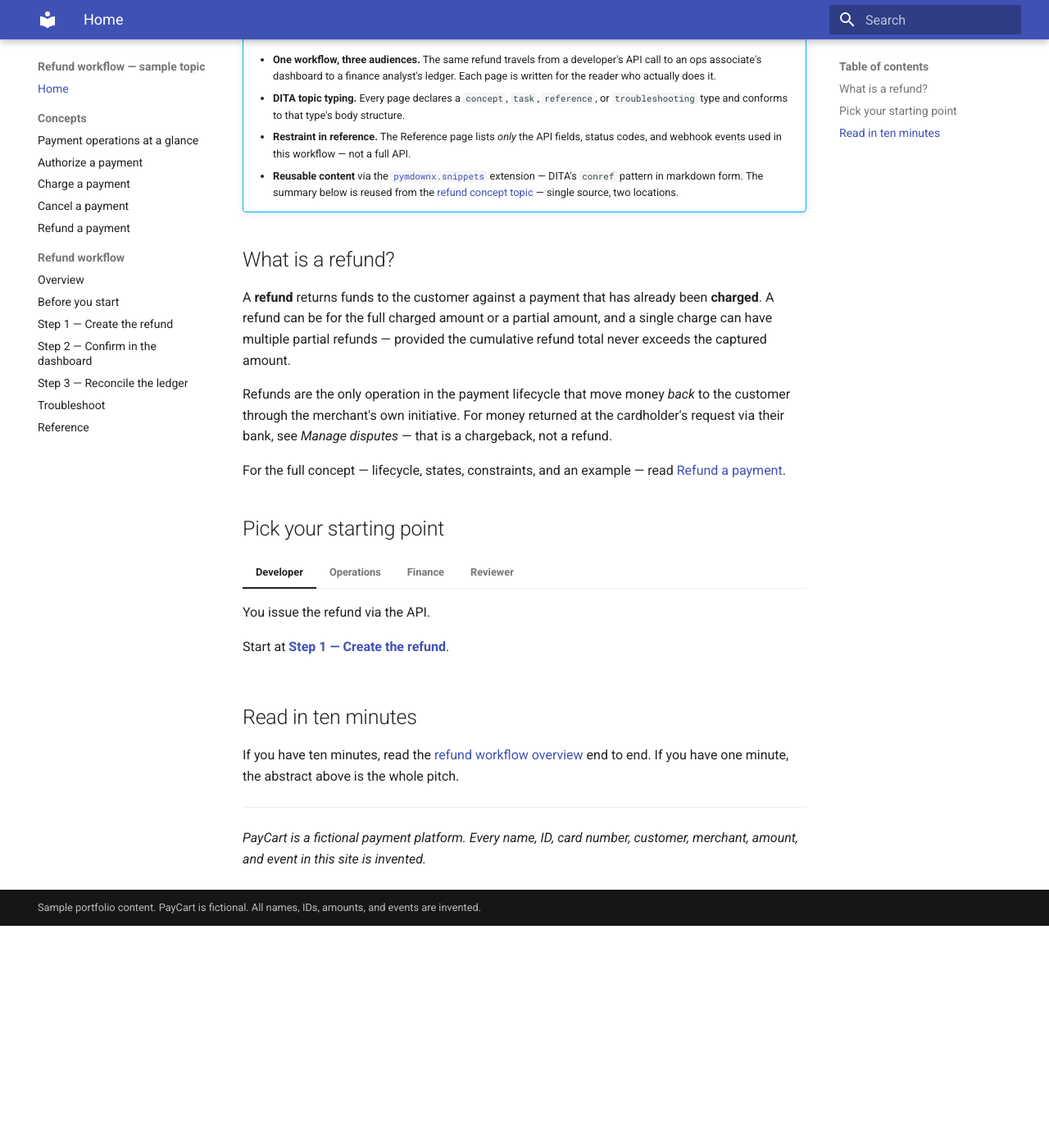
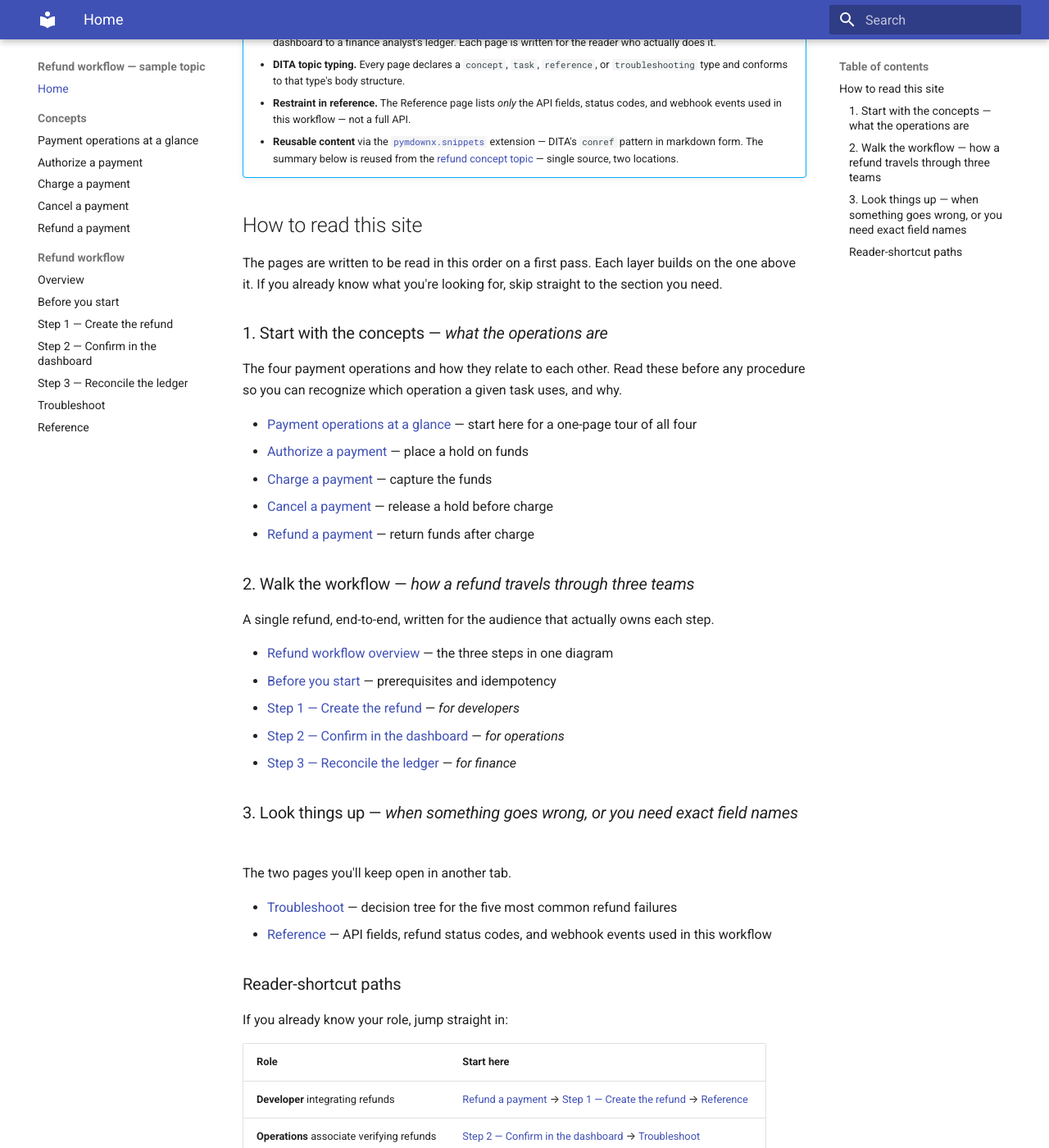
Before and after one commit to nelly-welly/sample-test, an MkDocs documentation site: the page built from docs/index.md, in a window 1280 px wide and 1400 px high, scrolled down 331 px. Shown: the whole window at 82% size. Built offline with MkDocs 1.6.1 and Material for MkDocs 9.7.7, drawn with Linux system fonts in a browser that asks for light colours; before the commit the page ends 1460 px from its top, so only the background shows below that; some of the changed text lies outside the part shown.

Commit message:
Update the topic

```diff
--- a/docs/index.md
+++ b/docs/index.md
@@ -19,42 +17,44 @@ This site is a **portfolio piece** for a senior technical writer. Instead of a s
     - **Restraint in reference.** The Reference page lists *only* the API fields, status codes, and webhook events used in this workflow — not a full API.
     - **Reusable content** via the [`pymdownx.snippets`](https://facelessuser.github.io/pymdown-extensions/extensions/snippets/) extension — DITA's `conref` pattern in markdown form. The summary below is reused from the [refund concept topic](concept-topics/refund-overview.md) — single source, two locations.
 
-## What is a refund?
+## How to read this site
 
---8<-- "concept-topics/refund-overview.md:refund-intro"
+The pages are written to be read in this order on a first pass. Each layer builds on the one above it. If you already know what you're looking for, skip straight to the section you need.
 
-For the full concept — lifecycle, states, constraints, and an example — read [Refund a payment](concept-topics/refund-overview.md).
+### 1. Start with the concepts — *what the operations are*
 
-## Pick your starting point
+The four payment operations and how they relate to each other. Read these before any procedure so you can recognize which operation a given task uses, and why.
 
-=== "Developer"
+- [Payment operations at a glance](concept-topics/index.md) — start here for a one-page tour of all four
+- [Authorize a payment](concept-topics/authorize-overview.md) — place a hold on funds
+- [Charge a payment](concept-topics/charge-overview.md) — capture the funds
+- [Cancel a payment](concept-topics/cancel-overview.md) — release a hold before charge
+- [Refund a payment](concept-topics/refund-overview.md) — return funds after charge
 
-    You issue the refund via the API.
+### 2. Walk the workflow — *how a refund travels through three teams*
 
-    Start at **[Step 1 — Create the refund](refund-workflow/create-refund.md)**.
+A single refund, end-to-end, written for the audience that actually owns each step.
 
-=== "Operations"
+- [Refund workflow overview](refund-workflow/index.md) — the three steps in one diagram
+- [Before you start](refund-workflow/before-you-begin.md) — prerequisites and idempotency
+- [Step 1 — Create the refund](refund-workflow/create-refund.md) — *for developers*
+- [Step 2 — Confirm in the dashboard](refund-workflow/confirm-in-the-dashboard.md) — *for operations*
+- [Step 3 — Reconcile the ledger](refund-workflow/reconcile-ledger.md) — *for finance*
 
-    You confirm the refund landed correctly in the dashboard.
+### 3. Look things up — *when something goes wrong, or you need exact field names*
 
-    Start at **[Step 2 — Confirm in the dashboard](refund-workflow/confirm-in-the-dashboard.md)**.
+The two pages you'll keep open in another tab.
 
-=== "Finance"
+- [Troubleshoot](refund-workflow/troubleshoot.md) — decision tree for the five most common refund failures
+- [Reference](refund-workflow/reference.md) — API fields, refund status codes, and webhook events used in this workflow
 
-    You reconcile the refund against the daily ledger export.
+### Reader-shortcut paths
 
-    Start at **[Step 3 — Reconcile the ledger](refund-workflow/reconcile-ledger.md)**.
+If you already know your role, jump straight in:
 
-=== "Reviewer"
-
-    You're evaluating the writing, not running the workflow.
-
-    Start at **[Refund workflow overview](refund-workflow/index.md)**.
-
-## Read in ten minutes
-
-If you have ten minutes, read the [refund workflow overview](refund-workflow/index.md) end to end. If you have one minute, the abstract above is the whole pitch.
-
----
-
-*PayCart is a fictional payment platform. Every name, ID, card number, customer, merchant, amount, and event in this site is invented.*
+| Role | Start here |
+| ---------- | ---------- |
+| **Developer** integrating refunds | [Refund a payment](concept-topics/refund-overview.md) → [Step 1 — Create the refund](refund-workflow/create-refund.md) → [Reference](refund-workflow/reference.md) |
+| **Operations** associate verifying refunds | [Step 2 — Confirm in the dashboard](refund-workflow/confirm-in-the-dashboard.md) → [Troubleshoot](refund-workflow/troubleshoot.md) |
+| **Finance** analyst reconciling | [Step 3 — Reconcile the ledger](refund-workflow/reconcile-ledger.md) → [Reference — Webhook events](refund-workflow/reference.md) |
+| **Reviewer** evaluating the writing | [Refund workflow overview](refund-workflow/index.md) → [Payment operations at a glance](concept-topics/index.md) |
```
Also changed, not shown: other parts of docs/index.md (+1 -3 lines).
